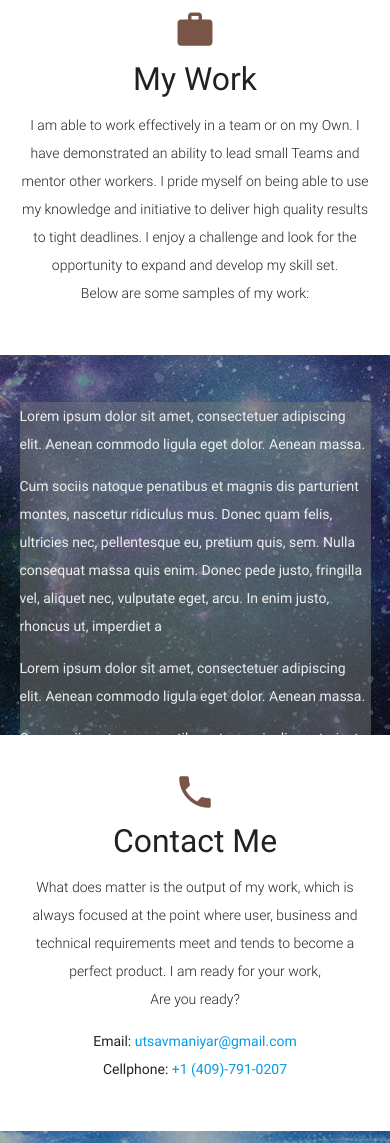
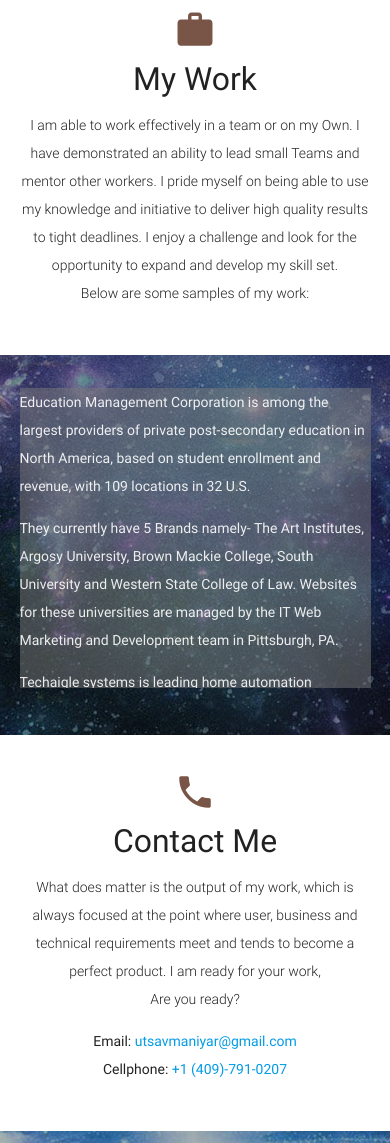
Before and after one commit to utsavmaniyar/mysite, a PHP site: page /index.html in a window 390 px wide. Shown: the part 2374-3517 px from the top of the page. Run offline with PHP 8.4, Linux system fonts and the light colour scheme; some libraries are stand-ins or nearby versions.

Commit message:
bug 2016b2 - mobile fixes

```diff
--- a/css/style.css
+++ b/css/style.css
@@ -123,14 +123,22 @@
   top: 15%;
 }
 .proj-container .panel{
-  background-color: rgba(122, 122, 122, 0.5);
-      line-height: normal;
+    background-color: rgba(122, 122, 122, 0.5);
+    line-height: normal;
 }
 
 @media only screen and (max-width : 600px) {
 .proj-container .no-pad-bot{
   top: 5%;
   }
+.proj-container .panel{
+   overflow: auto;
+    max-height: 300px;
+  }
+  .proj-container .panel p {
+    margin-top: 0;
+  }
+
   .proj-container .pws_tabs_container{
     width: 100% !important;
   }
--- a/css/updates.css
+++ b/css/updates.css
@@ -1,3 +1,8 @@
+p.headline{
+    font-size: 1.64rem;
+    line-height: 110%;
+    margin: 0.82rem 0 0.656rem 0;
+}
 
 div.icon-block p.light{
     text-align: justify;
--- a/index.html
+++ b/index.html
@@ -6,8 +6,8 @@
   <meta charset="utf-8">
   <meta http-equiv="Content-Type" content="text/html; charset=UTF-8"/>
   <meta http-equiv="x-ua-compatible" content="ie=edge">
-  <meta name="description" content="Utsav Maniyar, UI Developer.">
-  <meta name="keywords" content="Front-end Developer, UI Developer">
+  <meta name="description" content="Utsav Maniyar, UI Developer Html, CSS, JavaScript, AngularJS, BootStrap.">
+  <meta name="keywords" content="Utsav maniyar, web developer, Front-end Developer, UI Developer">
   <meta name="viewport" content="width=device-width, initial-scale=1">
   <meta name="author" content="Utsav Maniyar">
 <!-- Favicon -->
@@ -70,7 +70,7 @@
         <br><br>
         <h1 class="header center teal-text text-lighten-2">Hi Aliens,</h1>
         <div class="row center">
-          <h5 class="header col s12 light">I’m Utsav Maniyar, a freelance <strong>UX/UI Developer</strong> located on Earth with strong<strong> 5 years</strong> experience. I was planning to say something smart here, but the only thing I came up with is: <br>"See My Work"</h5>
+          <p class="header col s12 light headline">I’m Utsav Maniyar, a freelance <strong>UX/UI Developer</strong> located on Earth with strong<strong> 5 years</strong> experience. I was planning to say something smart here, but the only thing I came up with is: <br>"See My Work"</p>
         </div>
         <div class="row center">
           <a href="#tour" id="TakeTour" class="btn-large waves-effect waves-light teal lighten-1 scrollspy">Take a Tour</a>
@@ -150,24 +150,24 @@
           <ul class="opa" id="staggered-test">
       <li class="mySkill">
         <h4>PhotoShop</h4>
-        <p>Read More</p>
+        <p>logo, Banner and Comps creation.</p>
       </li>
       <li class="mySkill">
         <h4>JavaScript</h4>
-        <p>Read More</p>
+        <p>Jquery, Angular, D3 and Reactjs.</p>
       </li>
 
       <li class="mySkill">
         <h4>BootStrap</h4>
-        <p>Read More</p>
+        <p>Grid design and Mobile approch.</p>
       </li>
       <li class="mySkill">
         <h4>CSS</h4>
-        <p>Read More</p>
+        <p>LESS, SASS, and other frameworks.</p>
       </li>
       <li class="mySkill">
         <h4>HTML</h4>
-        <p>Read More</p>
+        <p>Xhtml, HTML 4 and HTML 5</p>
       </li>
       </ul></div>
       <div class="skillGroup">
@@ -236,13 +236,11 @@
 
         <div class="panel">
 
-   <div data-pws-tab="Project 1" data-pws-tab-name="EDMC"><p>Lorem ipsum dolor sit amet, consectetuer adipiscing elit. Aenean commodo ligula eget dolor. Aenean massa.</p>
-<p>Cum sociis natoque penatibus et magnis dis parturient montes, nascetur ridiculus mus. Donec quam felis, ultricies nec, pellentesque eu, pretium quis, sem. Nulla consequat massa quis enim. Donec pede justo, fringilla vel, aliquet nec, vulputate eget, arcu. In enim justo, rhoncus ut, imperdiet a</p></div>
-   <div data-pws-tab="Project 2" data-pws-tab-name="Teacheigle"><p>Lorem ipsum dolor sit amet, consectetuer adipiscing elit. Aenean commodo ligula eget dolor. Aenean massa.</p>
-<p>Cum sociis natoque penatibus et magnis dis parturient montes, nascetur ridiculus mus. Donec quam felis, ultricies nec, pellentesque eu, pretium quis, sem. Nulla consequat massa quis enim. Donec pede justo, fringilla vel, aliquet nec, vulputate eget, arcu. In enim justo, rhoncus ut, imperdiet a</p></div>
-   <div data-pws-tab="Project 3" data-pws-tab-name="NM Automation"><p>Lorem ipsum dolor sit amet, consectetuer adipiscing elit. Aenean commodo ligula eget dolor. Aenean massa.</p>
-
-<p>Cum sociis natoque penatibus et magnis dis parturient montes, nascetur ridiculus mus. Donec quam felis, ultricies nec, pellentesque eu, pretium quis, sem. Nulla consequat massa quis enim. Donec pede justo, fringilla vel, aliquet nec, vulputate eget, arcu. In enim justo, rhoncus ut, imperdiet a</p></div>
+   <div data-pws-tab="Project 1" data-pws-tab-name="EDMC"><p>Education Management Corporation is among the largest providers of private post-secondary education in North America, based on student enrollment and revenue, with 109 locations in 32 U.S.</p>
+<p>They currently have 5 Brands namely- The Art Institutes, Argosy University, Brown Mackie College, South University and Western State College of Law. Websites for these universities are managed by the IT Web Marketing and Development team in Pittsburgh, PA.</p></div>
+   <div data-pws-tab="Project 2" data-pws-tab-name="Teacheigle"><p>Techaigle systems is leading home automation company in India. It drive many hardware devices, command, monitor and control them simultaneously in smooth and confirmed 2-Way communication ability using Simple 4-Core The goal is to introduce smart systems for luxurious house and make it perfect home.</p>
+<p>My main responsibility was to connect smart hardware to internet and make system accessible from anywhere.</p></div>
+   <div data-pws-tab="Project 3" data-pws-tab-name="NM Automation"><p>Founded in 1997, Automation &amp; Control, a proprietary organization evolved into Private Ltd. organization in 2007 by its heritage in automation system which allows organization to offer a more wide variety of automation products and engineering services to its customers.</p></div>
 
 </div>
 
```
